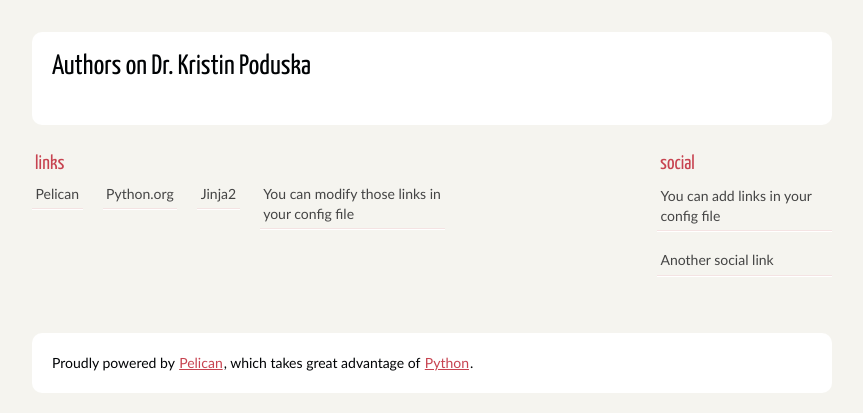
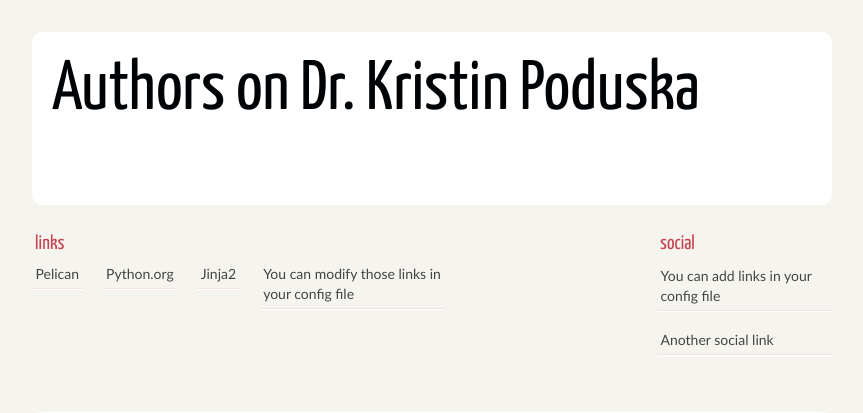
Before and after one commit to ShivaniSemwal/Webpages, a PHP site: page /authors.html in a window 1280 px wide. Shown: the part 153-566 px from the top of the page, without its empty margins (208-1071 px from the left). Run offline with PHP 8.4, Linux system fonts and the light colour scheme; some web fonts are replaced.

Commit message:
Update main.css

```diff
--- a/output/theme/css/main.css
+++ b/output/theme/css/main.css
@@ -28,7 +28,7 @@ body {
 }
 
 /* Headings */
-h1 {font-size: 2em }
+h1 {font-size: 5em }
 h2 {font-size: 1.571em}	/* 22px */
 h3 {font-size: 1.429em}	/* 20px */
 h4 {font-size: 1.286em}	/* 18px */
@@ -195,7 +195,7 @@ div.figure p.caption, figure p.caption { /* margin provided by figure */
 		text-shadow: none;
 	}
 
-	#banner h1 strong {font-size: 0.36em; font-weight: normal;}
+	#banner h1 strong {font-size: 1.36em; font-weight: normal;}
 
 	/* Main Nav */
 	#banner nav {
```
